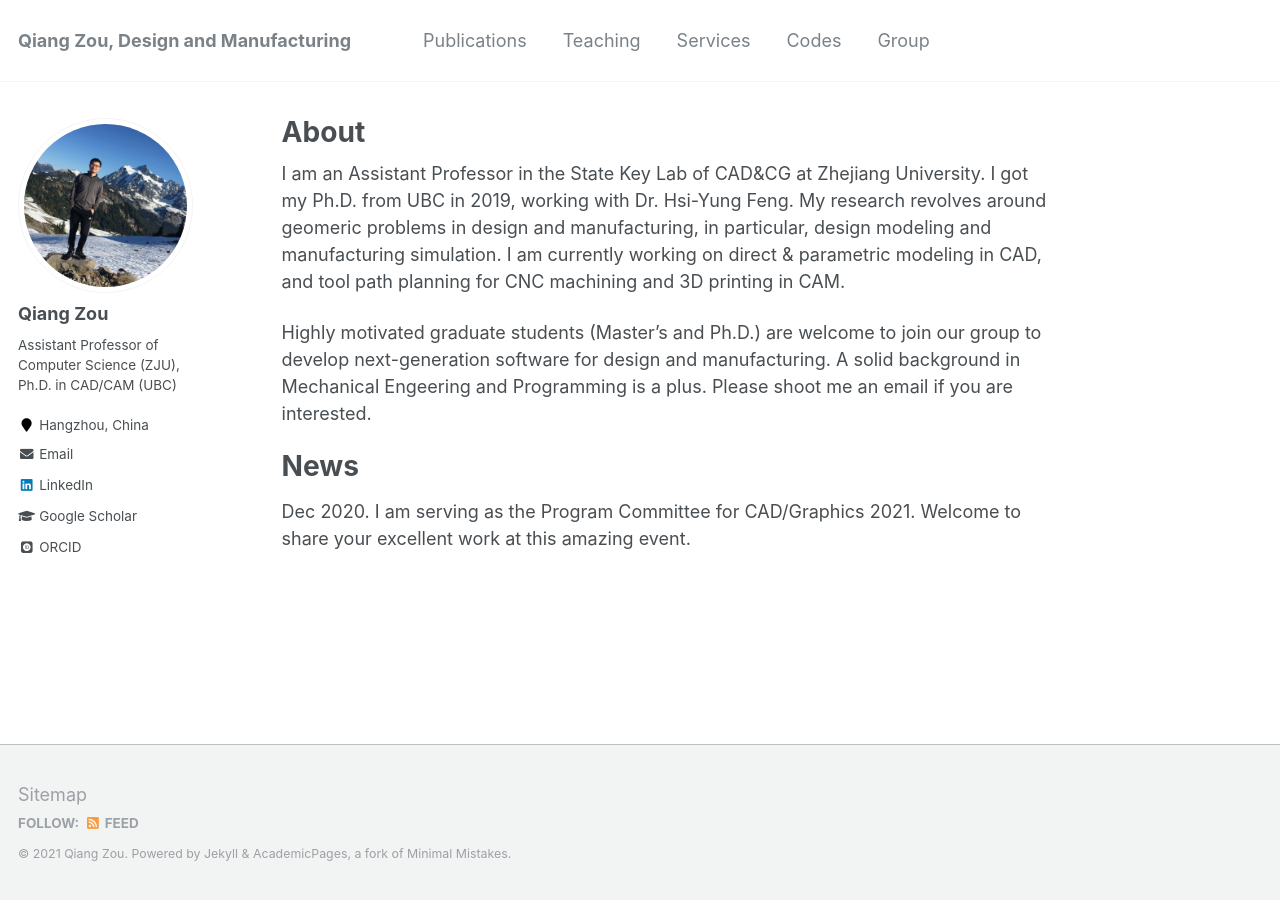
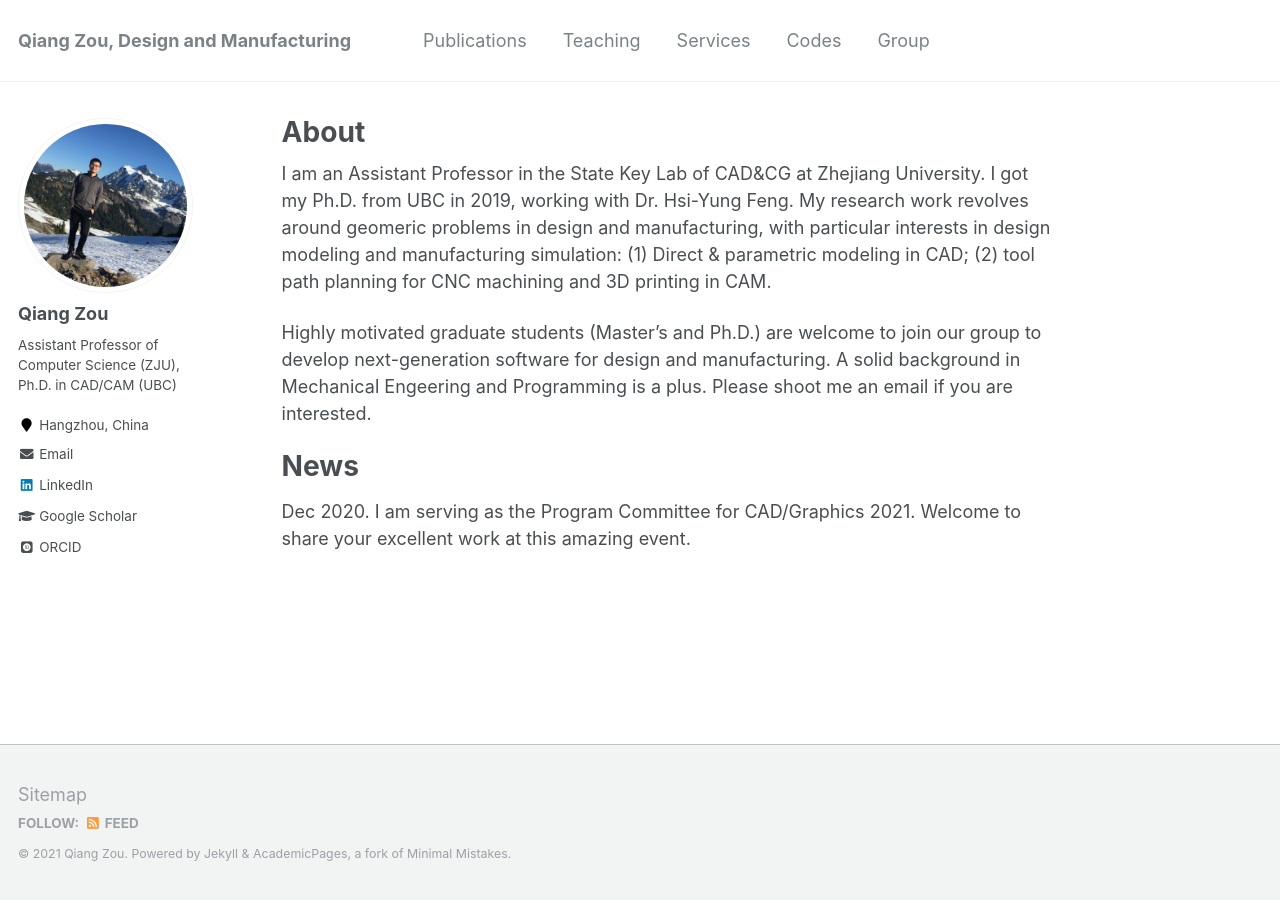
Before and after one commit to Qiang-Zou/Qiang-Zou.github.io, a Jekyll site: the page built from _pages/about.md, in a window 1280 px wide. Built offline with Jekyll 4.4.1, drawn with Linux system fonts in a browser that asks for light colours; some web fonts are replaced.

Commit message:
Update about.md

```diff
--- a/_pages/about.md
+++ b/_pages/about.md
@@ -8,7 +8,9 @@ redirect_from:
   - /about.html
 ---
 
-I am an Assistant Professor in the State Key Lab of CAD&CG at Zhejiang University. I got my Ph.D. from UBC in 2019, working with Dr. Hsi-Yung Feng. My research revolves around geomeric problems in design and manufacturing, in particular, design modeling and manufacturing simulation. I am currently working on direct & parametric modeling in CAD, and tool path planning for CNC machining and 3D printing in CAM.
+I am an Assistant Professor in the State Key Lab of CAD&CG at Zhejiang University. I got my Ph.D. from UBC in 2019, working with Dr. Hsi-Yung Feng. My research work revolves around geomeric problems in design and manufacturing, with particular interests in design modeling and manufacturing simulation:
+(1) Direct & parametric modeling in CAD;
+(2) tool path planning for CNC machining and 3D printing in CAM.
 
 Highly motivated graduate students (Master’s and Ph.D.) are welcome to join our group to develop next-generation software for design and manufacturing. A solid background in Mechanical Engeering and Programming is a plus. Please shoot me an email if you are interested.
 
```
